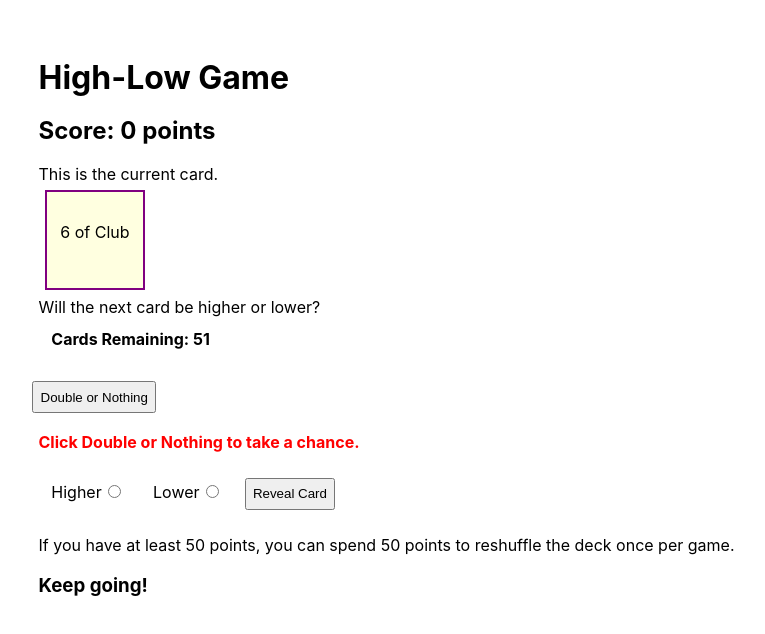
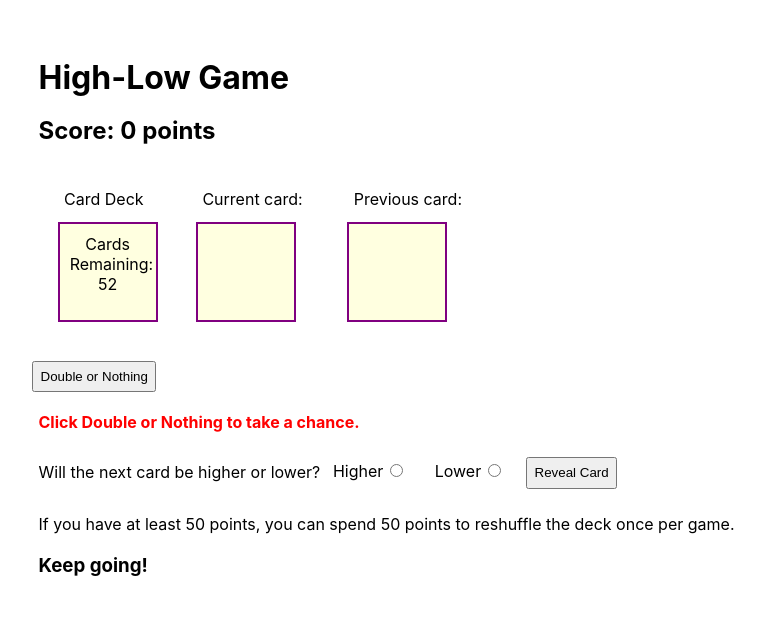
Before and after one commit to franco-ortega/ti-high-low, a React (Create React App) app: page / in a window 1280 px wide. Shown: the top 634 px of the page, without its empty margins (19-784 px from the left). Built offline with nearby package versions, Linux system fonts and the light colour scheme.

Commit message:
fixed the issue with the correct choice not changing the score upon first click after reshuffling the deck; now the first correct choice does increment the score

```diff
--- a/src/App.js
+++ b/src/App.js
@@ -42,6 +42,9 @@ function App() {
   const [shuffleItAgain, setShuffleItAgain] = useState(false);
   const [wasReshuffled, setWasReshuffled] = useState(false);
   const [highOrLow, setHighOrLow] = useState('');
+  const [startGame, setStartGame] = useState(false);
+
+
 
   const[faceUpCard, setFaceUpCard] = useState({});
 
@@ -79,6 +82,7 @@ function App() {
   // CURRENT CARD COMPONENT
   const CurrentCard = () => {
     let revealedCard = shuffledDeck[placeInDeck] || {};
+    let previousCard = shuffledDeck[placeInDeck - 1] || false;
 
     if(faceUpCard.value !== undefined) {
        revealedCard = faceUpCard;
@@ -93,19 +97,31 @@ function App() {
       );
 
     return (
-      <div>
-        This is the current card.
+      <div style={{ display: 'flex' }}>
+        <div>
+        <p>Card Deck</p>
+        <p style={{ backgroundColor: 'lightyellow', border: 'solid purple 2px', height: '100px', width: '100px', padding: '10px 10px', textAlign: 'center'}}>
+          Cards Remaining: {startGame ? 51 - placeInDeck : '52'}
+        </p>
+        </div>
+        <div>
+        <p>Current card:</p>
         <p style={{ backgroundColor: 'lightyellow', border: 'solid purple 2px', height: '100px', width: '100px', padding: '30px 10px', textAlign: 'center'}}>
-          {revealedCard.value} of {revealedCard.suit}
+          {startGame ? `${revealedCard.value} of ${revealedCard.suit}s` : ''}
         </p>
-        Will the next card be higher or lower?
-        <h4>Cards Remaining: {51 - placeInDeck}</h4>
+        </div>
+        <div>
+        <p>Previous card:</p>
+        <p style={{ backgroundColor: 'lightyellow', border: 'solid purple 2px', height: '100px', width: '100px', padding: '30px 10px', textAlign: 'center'}}>
+          {previousCard ? `${previousCard.value} of ${previousCard.suit}s` : ''}
+        </p>
+        </div>
       </div>
     );
   };
 
   const nextCard = () => {
-    if(faceUpCard.value === undefined) {
+    if(faceUpCard.value === undefined && startGame) {
       setPlaceInDeck(placeInDeck + 1)
     }
   };
@@ -136,6 +152,10 @@ function App() {
   // don't allow reshuffle if score drops below 50 points --DONE
   // have Reshuffle button appear as soon as score reaches 50 points or more --DONE
   // don't change the current card until after the Higher/Lower button is clicked --DONE
+  //
+  // NEW RESHUFFLE ISSUES
+  // Cards Remaining resets to 51 instead of 52
+  // the first click of Reveal Card button does not change score when correct --DONE
 
   const reshuffle = () => {
     setFaceUpCard(shuffledDeck[placeInDeck])
@@ -202,24 +222,42 @@ function App() {
   const revealCard = (e) => {
     e.preventDefault()
 
+    if(!startGame) setStartGame(true);
+
     if(faceUpCard) {
       setFaceUpCard('')
     }
 
-    const cardInPlay = Number(shuffledDeck[placeInDeck].height);
+    const cardInPlay = faceUpCard.height || Number(shuffledDeck[placeInDeck].height);
     const cardOnDeck = Number(shuffledDeck[placeInDeck + 1].height);
 
     if(highOrLow === 'HIGH') {
       if(placeInDeck < 51) {
-        if(cardInPlay < cardOnDeck) correctGuess();
-        else incorrectGuess();
+        if(cardInPlay < cardOnDeck) {
+          console.log('correct high')
+          correctGuess();
+        }
+        else {
+          console.log('wrong high')
+          console.log('card in play: ' + cardInPlay)
+          console.log('card on deck: ' + cardOnDeck)
+          incorrectGuess();
+        }
       };
     };
 
     if(highOrLow === 'LOW') {
       if(placeInDeck < 51) {
-        if(cardInPlay > cardOnDeck) correctGuess();
-        else incorrectGuess();
+        if(cardInPlay > cardOnDeck) {
+          console.log('correct low')
+          correctGuess();
+        }
+        else {
+          console.log('wrong low')
+          console.log('card in play: ' + cardInPlay)
+          console.log('card on deck: ' + cardOnDeck)
+          incorrectGuess();
+        }
       };
     };
 
@@ -256,6 +294,7 @@ function App() {
       <CurrentCard />
       <DoubleButton />
       <form onChange={chooseHigherOrLower}>
+      Will the next card be higher or lower?
         <label>Higher
           <input type="radio" name="direction" value="HIGH" />
         </label>
```
